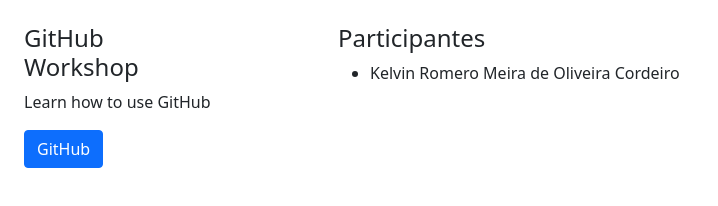
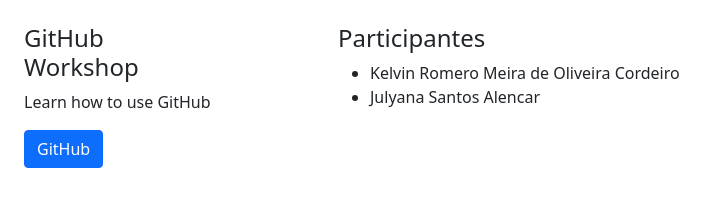
Before and after one commit to kord-ai/git-workshop, a plain HTML site: page index.html in a window 1280 px wide. Shown: the whole page, without its empty margins (0-718 px from the left). Drawn offline with nearby package versions, Linux system fonts and the light colour scheme.

Commit message:
adds Julyana

```diff
--- a/index.html
+++ b/index.html
@@ -24,6 +24,7 @@
             <h4>Participantes</h4>
             <ul>
                 <li>Kelvin Romero Meira de Oliveira Cordeiro</li>
+                <li>Julyana Santos Alencar</li>
             </ul>
         </main>
     </div>
```
